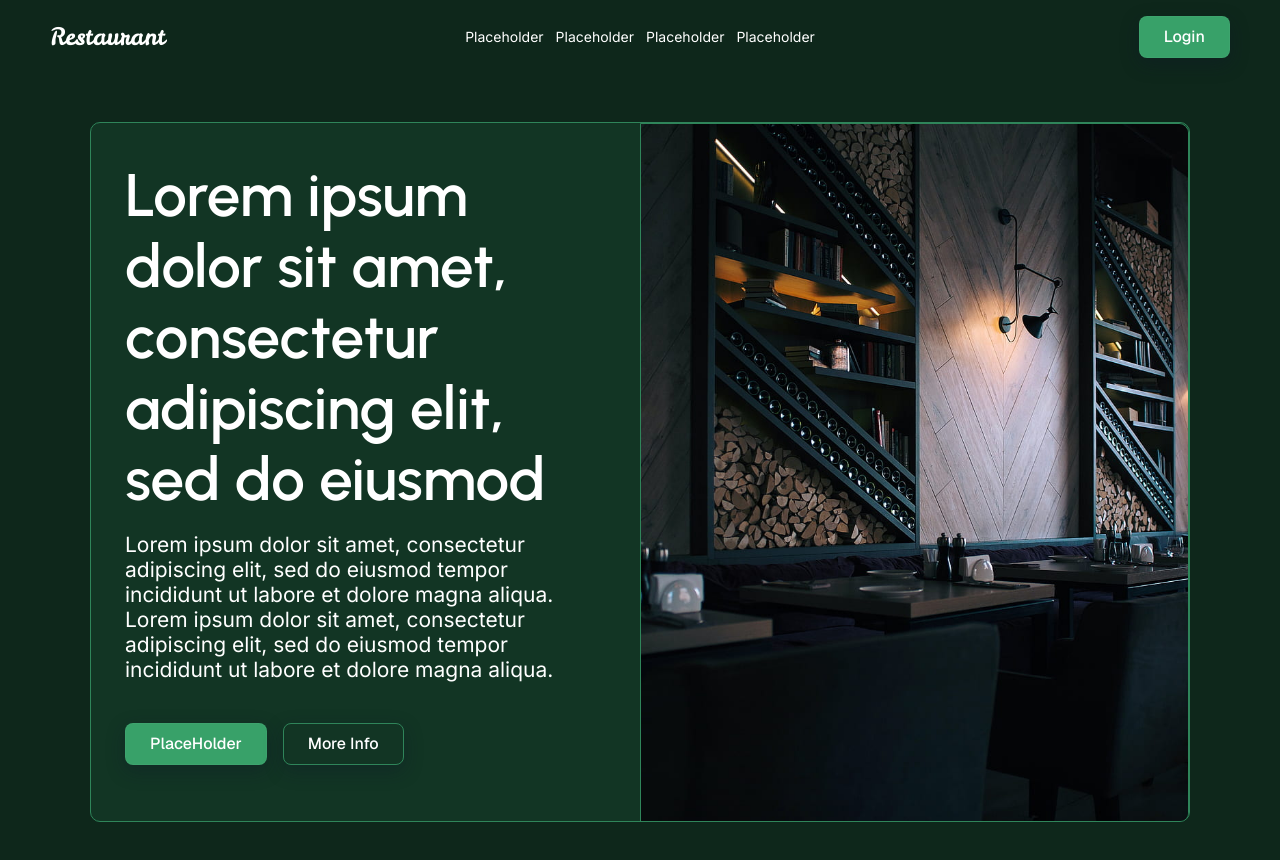
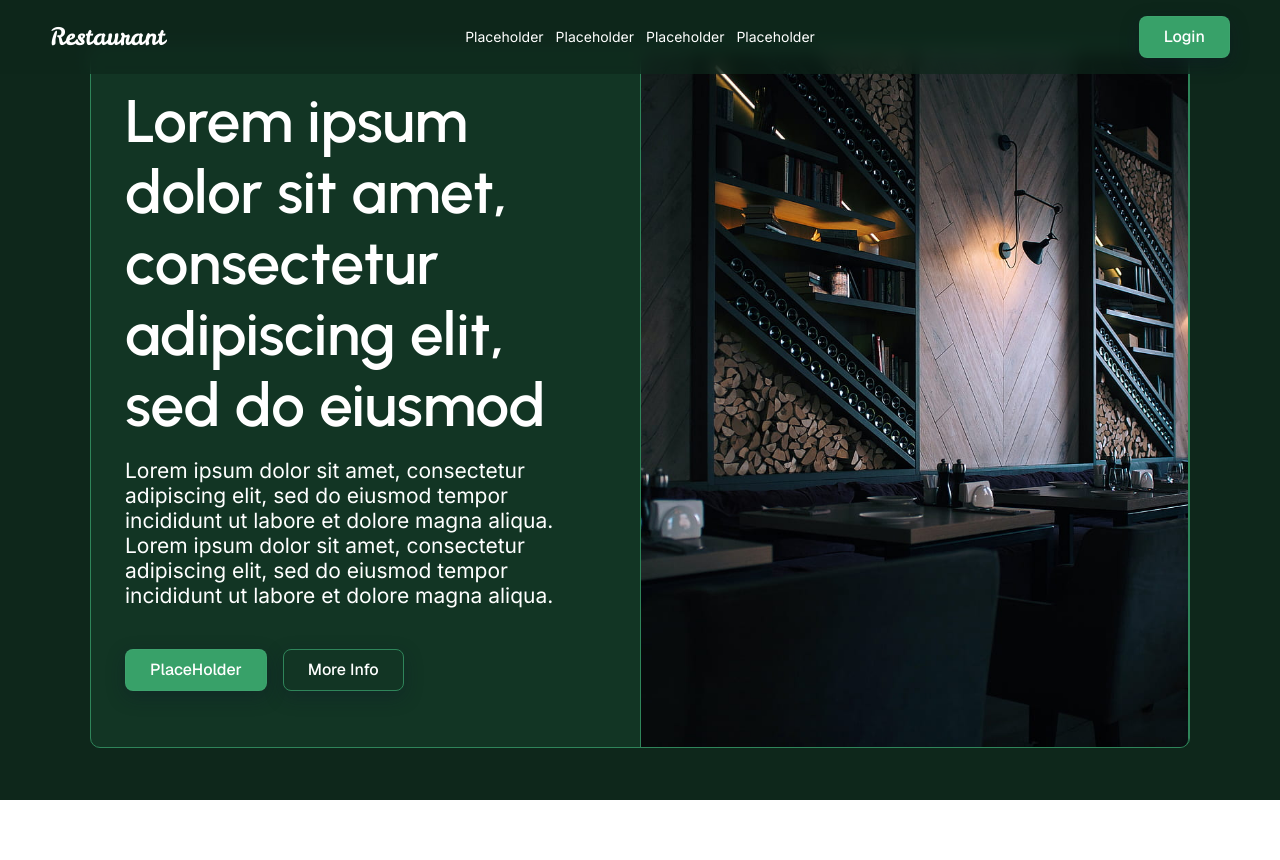
Before and after one commit to NorCubess/seat-reservation-manager, a Next.js app: page / in a window 1280 px wide. Shown: the top 860 px of the page. After the commit the page ends 800 px from the top, so only its background shows below. Built offline with nearby package versions, Linux system fonts and the light colour scheme.

Commit message:
[hooks] add useScrollDirection hook
for NavBar behavior during scrolling down/up

```diff
--- a/src/components/NavBar.tsx
+++ b/src/components/NavBar.tsx
@@ -1,15 +1,21 @@
+"use client";
 import React from "react";
 import { Leckerli_One } from "next/font/google";
 import WordButton from "./WordButton";
 import SolidButton from "./SolidButton";
+import useScrollDirection from "../hooks/useScrollDirection";
 
 const leckerli = Leckerli_One({ subsets: ["latin"], weight: "400" });
 
 export default function NavBar() {
+  const scrollDirection = useScrollDirection();
+
   return (
     <nav
-      style={{ backgroundColor: "#0E271B" }}
-      className="relative w-full flex items-center justify-between"
+      style={{ backgroundColor: "rgba(14,39,27,0.68)" }} // changed to 80% opacity
+      className={`fixed top-0 left-0 right-0 w-full flex items-center justify-between z-50 transition-transform duration-300 backdrop-blur-sm ${
+        scrollDirection === "down" ? "-translate-y-full" : "translate-y-0"
+      }`}
     >
       {/* left logo area */}
       <div
--- /dev/null
+++ b/src/hooks/useScrollDirection.ts
@@ -0,0 +1,40 @@
+"use client";
+import { useState, useEffect } from "react";
+
+export default function useScrollDirection() {
+  const [scrollDirection, setScrollDirection] = useState<"up" | "down" | null>(
+    null
+  );
+  const [prevOffset, setPrevOffset] = useState(0);
+
+  useEffect(() => {
+    const threshold = 10; // minimum scroll amount to trigger
+    let ticking = false;
+
+    const updateScrollDirection = () => {
+      const scrollY = window.scrollY;
+
+      if (Math.abs(scrollY - prevOffset) < threshold) {
+        ticking = false;
+        return;
+      }
+
+      setScrollDirection(scrollY > prevOffset ? "down" : "up");
+      setPrevOffset(scrollY);
+      ticking = false;
+    };
+
+    const onScroll = () => {
+      if (!ticking) {
+        window.requestAnimationFrame(updateScrollDirection);
+        ticking = true;
+      }
+    };
+
+    window.addEventListener("scroll", onScroll);
+
+    return () => window.removeEventListener("scroll", onScroll);
+  }, [prevOffset]);
+
+  return scrollDirection;
+}
```
